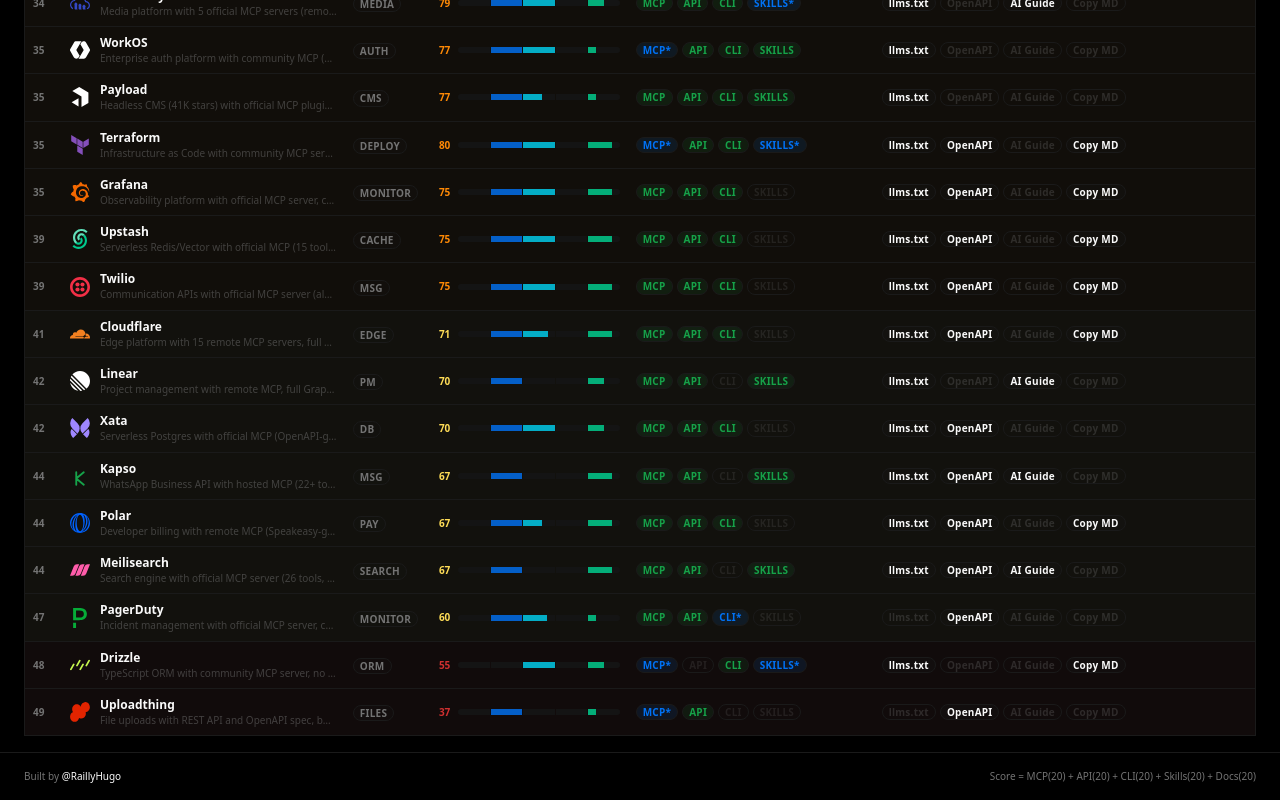
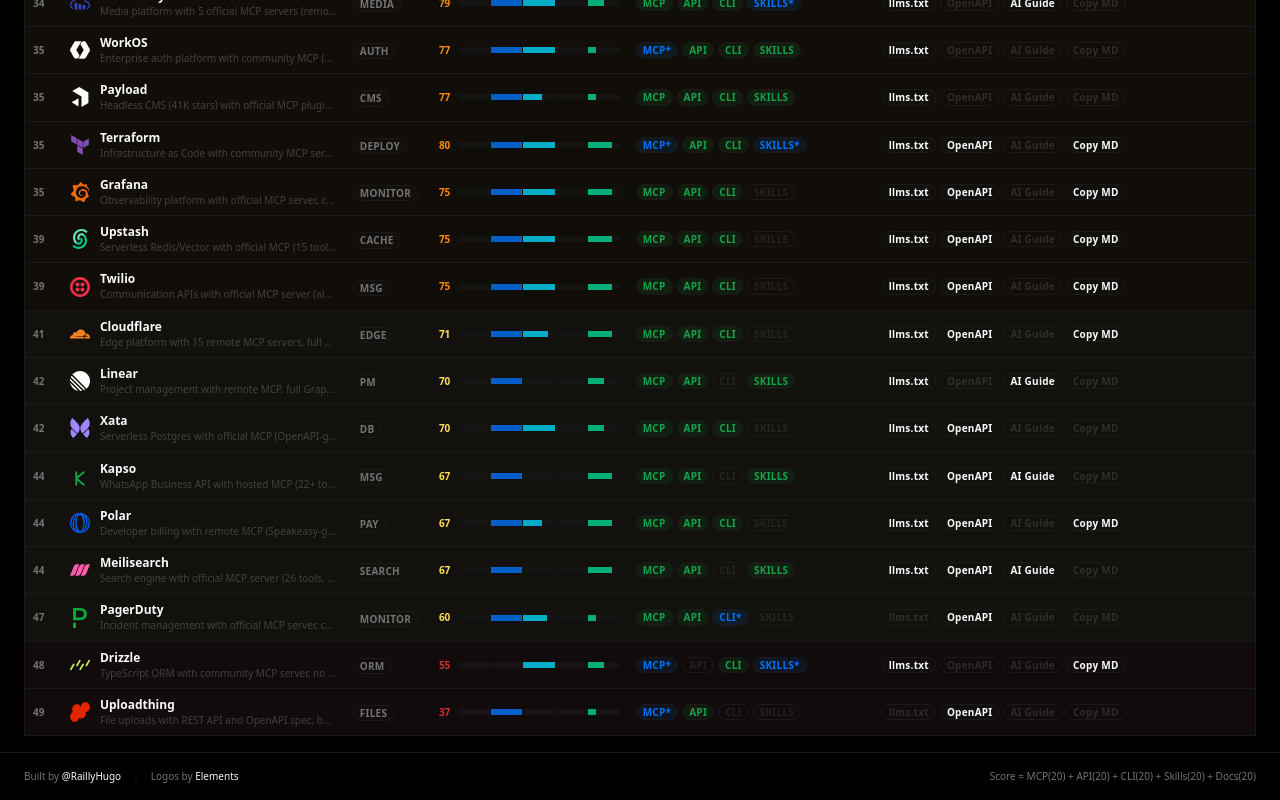
Before and after one commit to crafter-station/agent-stack, a Next.js app: page / in a window 1280 px wide. Shown: the part 1829-2629 px from the top of the page. Built offline with nearby package versions, Linux system fonts and the light colour scheme.

Commit message:
feat: add Elements logo attribution in footer

```diff
--- a/src/app/page.tsx
+++ b/src/app/page.tsx
@@ -189,6 +189,7 @@
 
       <footer className="border-t border-border py-4 px-4 lg:px-6">
         <div className="flex items-center justify-between text-[10px] text-muted-foreground">
+          <div className="flex items-center gap-3">
             <span>
               Built by{" "}
               <a
@@ -200,7 +201,20 @@
                 @RaillyHugo
               </a>
             </span>
+            <span className="text-border">|</span>
             <span>
+              Logos by{" "}
+              <a
+                href="https://tryelements.dev/docs/logos"
+                target="_blank"
+                rel="noopener noreferrer"
+                className="text-foreground hover:underline"
+              >
+                Elements
+              </a>
+            </span>
+          </div>
+          <span className="hidden sm:inline">
             Score = MCP(20) + API(20) + CLI(20) + Skills(20) + Docs(20)
           </span>
         </div>
```
Lines whose indentation alone changed are shown as unchanged.
